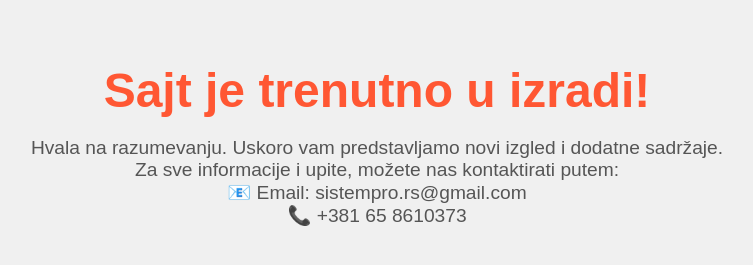
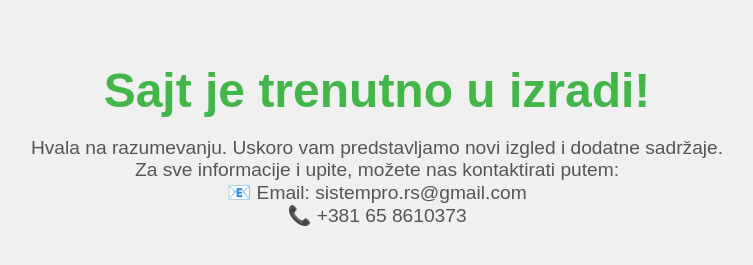
Before and after one commit to SistemProo/sistemproo.github.io, a plain HTML site: page index.html in a window 1280 px wide. Shown: the part 391-656 px from the top of the page, without its empty margins (263-1016 px from the left). Drawn offline with Linux system fonts and the light colour scheme.

Commit message:
Update index.html

```diff
--- a/index.html
+++ b/index.html
@@ -22,7 +22,7 @@
 
         h1 {
             font-size: 3em;
-            color: #ff5733;
+            color: #43b64a;
             margin-bottom: 10px;
         }
 
```
